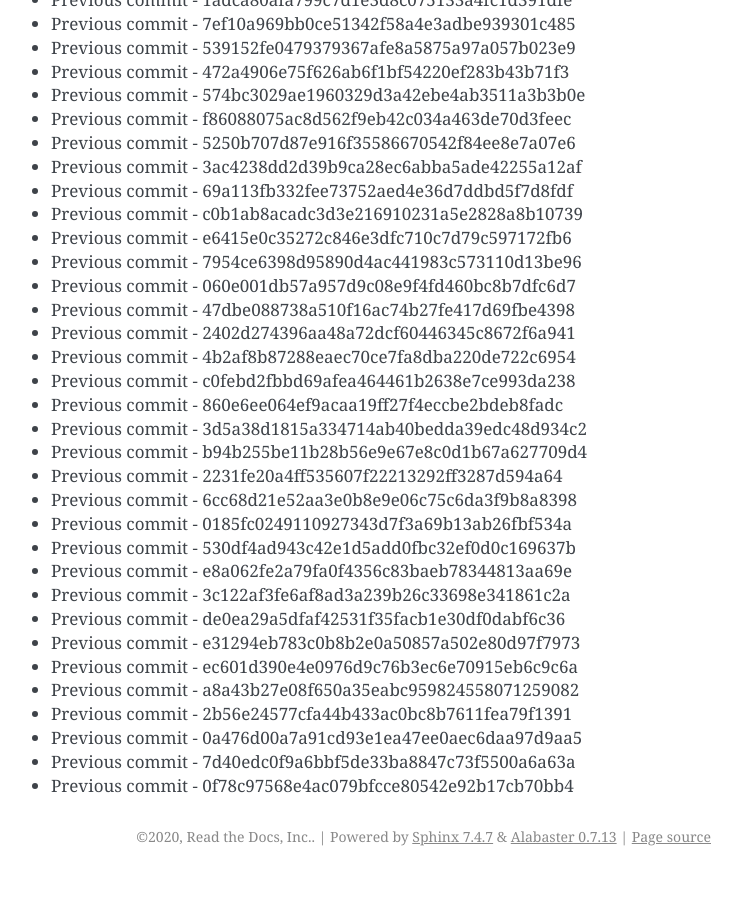
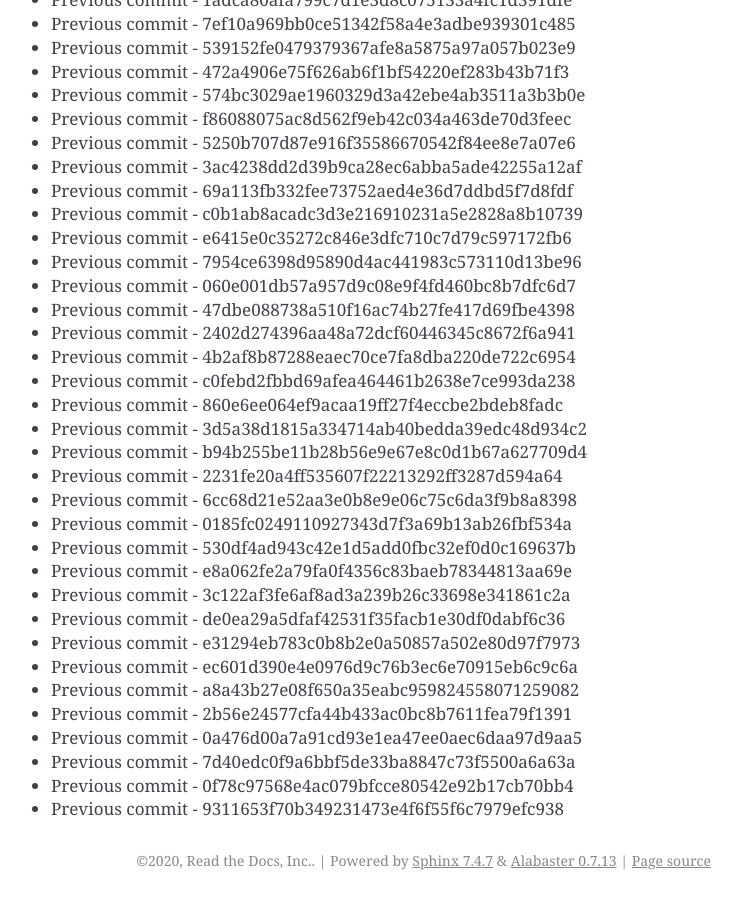
Before and after one commit to readthedocs/rtd-git-stresstest, a Sphinx documentation site: the page built from docs/updates.rst, in a window 1280 px wide and 900 px high, scrolled down 1631 px. Shown: the whole window, without its empty margins (399-1141 px from the left). Built offline with Sphinx 7.4.7, drawn with Linux system fonts in a browser that asks for light colours; before the commit the page ends 2507 px from its top, so only the background shows below that.

Commit message:
Generating commit from previous: 9311653f70b349231473e4f6f55f6c7979efc938

```diff
--- a/docs/updates.rst
+++ b/docs/updates.rst
@@ -100,3 +100,4 @@ It can be tested for any performance characteristics.
 * Previous commit - 0a476d00a7a91cd93e1ea47ee0aec6daa97d9aa5
 * Previous commit - 7d40edc0f9a6bbf5de33ba8847c73f5500a6a63a
 * Previous commit - 0f78c97568e4ac079bfcce80542e92b17cb70bb4
+* Previous commit - 9311653f70b349231473e4f6f55f6c7979efc938
```
